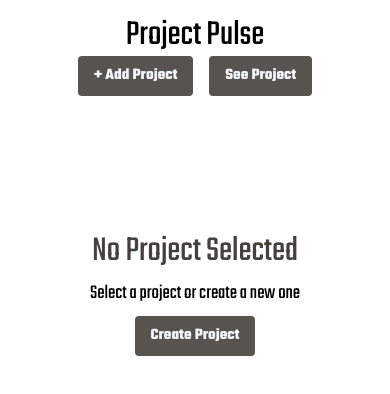
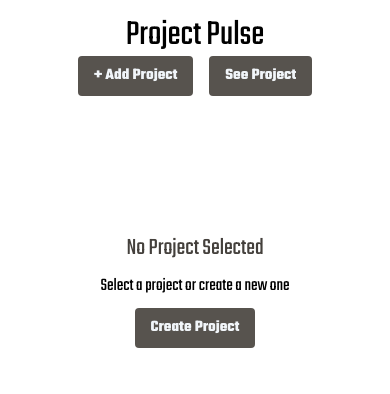
Before and after one commit to Ravsst2004/project-pulse, a React (Vite) app: page / in a window 390 px wide. Shown: the top 394 px of the page. Built offline with nearby package versions, Linux system fonts and the light colour scheme.

Commit message:
Change font size

```diff
--- a/src/components/NoProjectSelected.jsx
+++ b/src/components/NoProjectSelected.jsx
@@ -3,10 +3,10 @@ import Button from "./Button";
 export default function NoProjectSelected({ handleStartProject }) {
   return (
     <div className="w-[90%] md:w-1/2 mx-auto my-20 text-center">
-      <h1 className="text-4xl md:text-6xl text-stone-700">
+      <h1 className="text-2xl md:text-6xl text-stone-700">
         No Project Selected
       </h1>
-      <p className="text-xl md:text-3xl my-2">
+      <p className="text-lg md:text-3xl my-2">
         Select a project or create a new one
       </p>
       <Button onClick={handleStartProject} className={"md:text-2xl"}>
```
